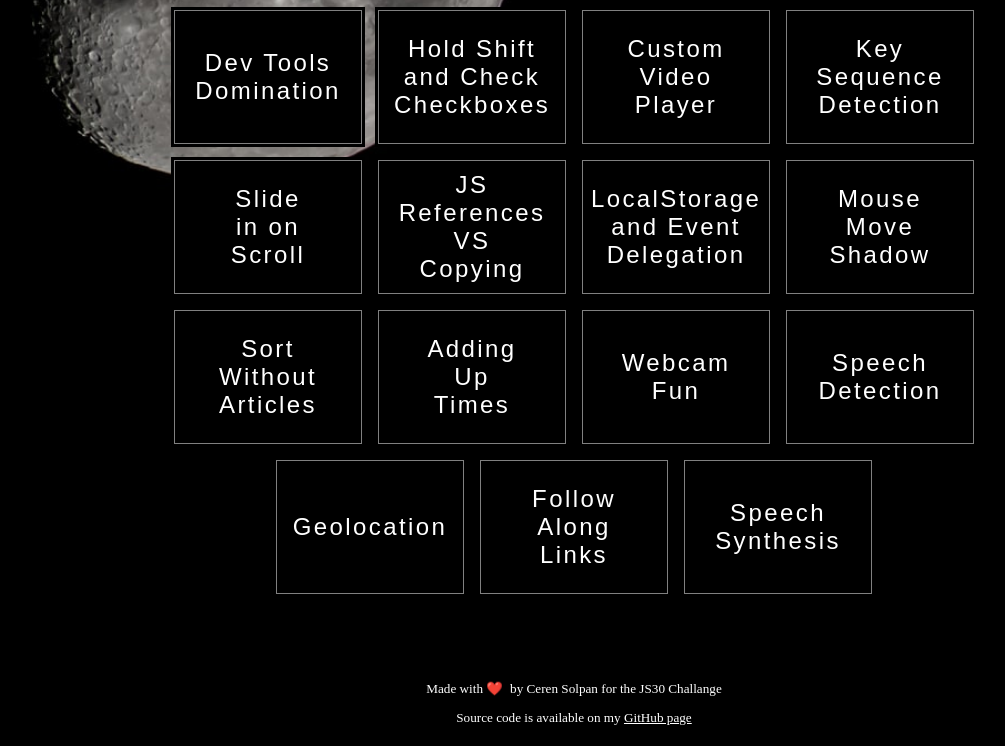
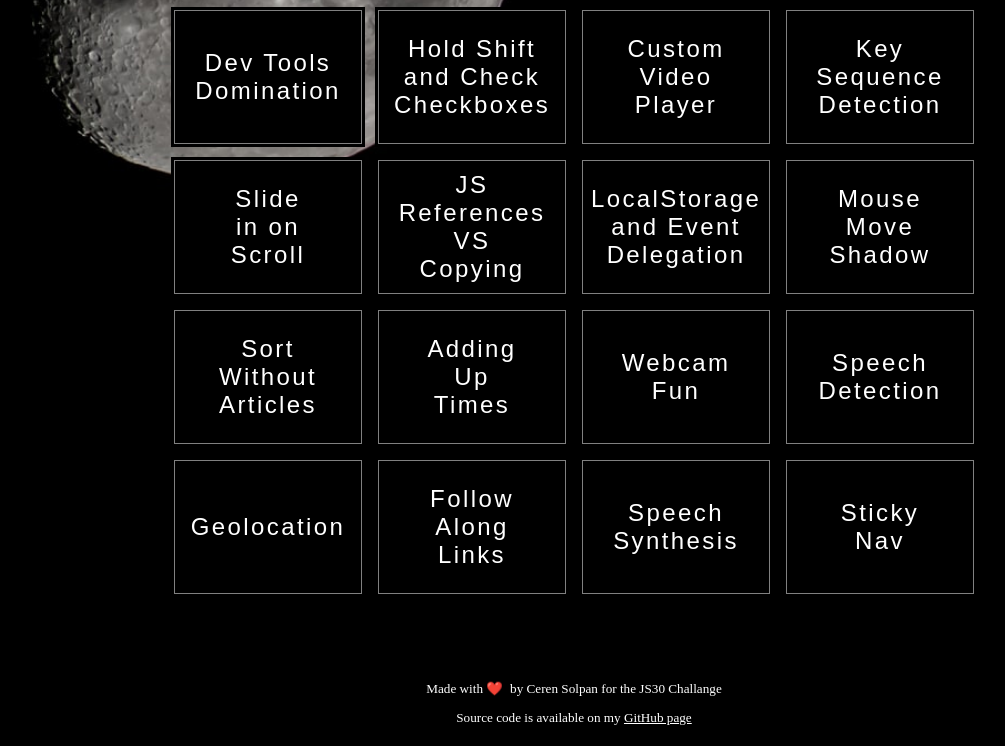
Before and after one commit to cerensolpan/JS30_C, a plain HTML site: page index.html in a window 1280 px wide. Shown: the part 574-1320 px from the top of the page, without its empty margins (66-1071 px from the left). Drawn offline with Linux system fonts and the light colour scheme.

Commit message:
Add the 24th project to live version page

```diff
--- a/index.html
+++ b/index.html
@@ -62,6 +62,8 @@
             <span>Follow Along Links</span></a>
         <a href="/JS30_C/23_Speech Synthesis/" class="btn">
             <span>Speech Synthesis</span></a>
+        <a href="/JS30_C/24_Sticky Nav/" class="btn">
+            <span>Sticky Nav</span></a>
 
 
     </div>
```
Lines whose indentation alone changed are shown as unchanged.
